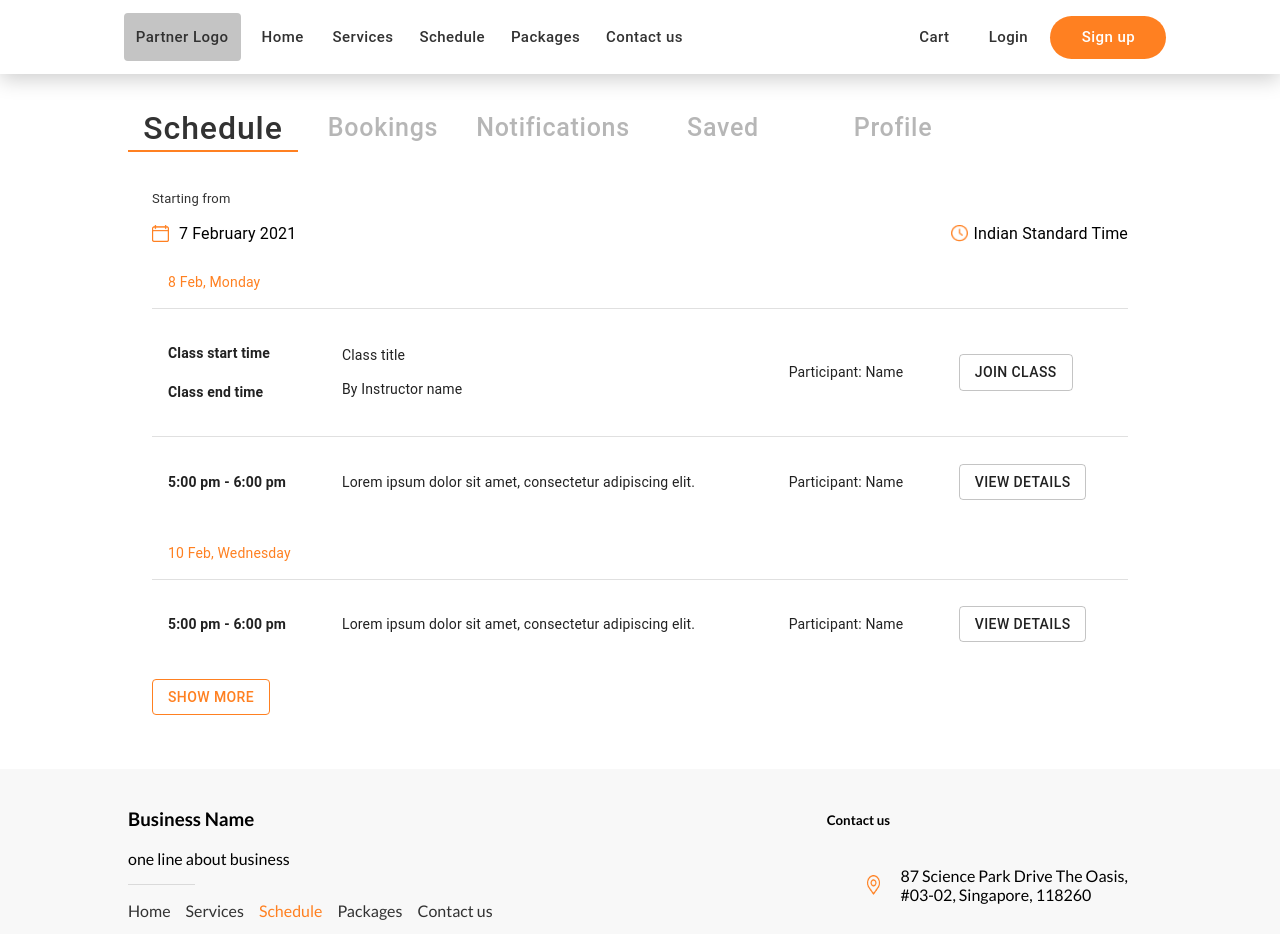
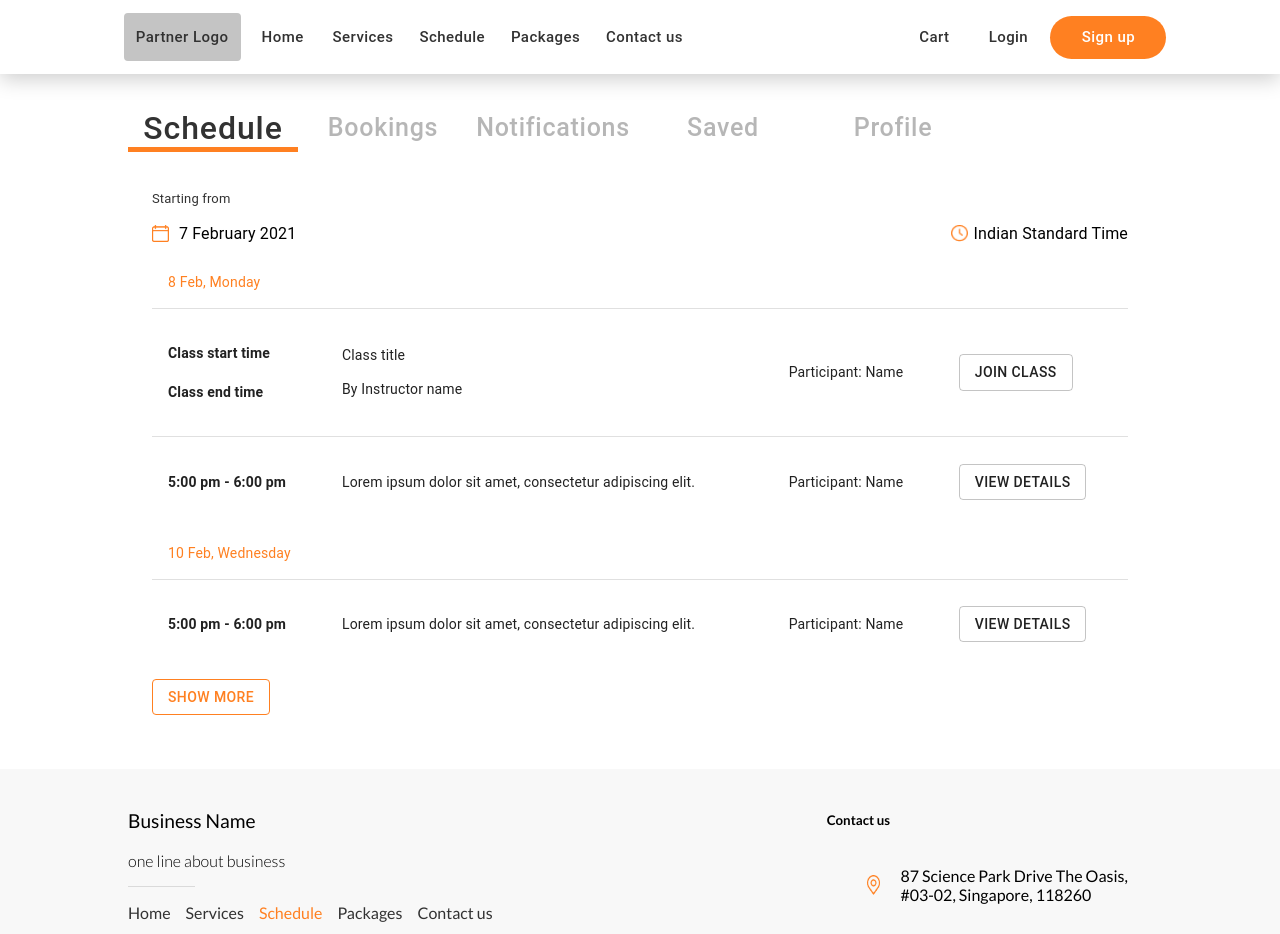
Before and after one commit to jyotiprakash111/Claro-web, a React (Create React App) app: page / in a window 1280 px wide. Shown: the top 934 px of the page. Built offline with nearby package versions, Linux system fonts and the light colour scheme.

Commit message:
changes style of footer

```diff
--- a/src/components/Customer_Journey/Schedule/footer.js
+++ b/src/components/Customer_Journey/Schedule/footer.js
@@ -18,8 +18,8 @@ function footer() {
     <div id="footer">
       <Grid container spacing={3}>
         <Grid lg={8} item>
-          <h3>Business Name</h3>
-          <p>one line about business</p>
+          <p style={{ fontSize: "1.2rem" }}>Business Name</p>
+          <p style={{ fontWeight: "300" }}>one line about business</p>
           <Divider style={{ width: "10%" }} />
           <ul className="footer_ul">
             <li>Home</li>
--- a/src/components/Customer_Journey/Schedule/style.css
+++ b/src/components/Customer_Journey/Schedule/style.css
@@ -52,6 +52,7 @@ body {
   display: flex;
   list-style: none;
   padding: 0;
+  margin: 30px 0 50px 0;
 }
 #footer .footer_ul li {
   display: flex;
--- a/src/components/Customer_Journey/Schedule/tabbar.js
+++ b/src/components/Customer_Journey/Schedule/tabbar.js
@@ -81,7 +81,7 @@ export default function SimpleTabs() {
           value={value}
           onChange={handleChange}
           aria-label="simple tabs example"
-          TabIndicatorProps={{ style: { background: "#FF8021" } }}
+          TabIndicatorProps={{ style: { background: "#FF8021", height: 5 } }}
         >
           <Tab
             className={[classes.link, classes.active]}
```
